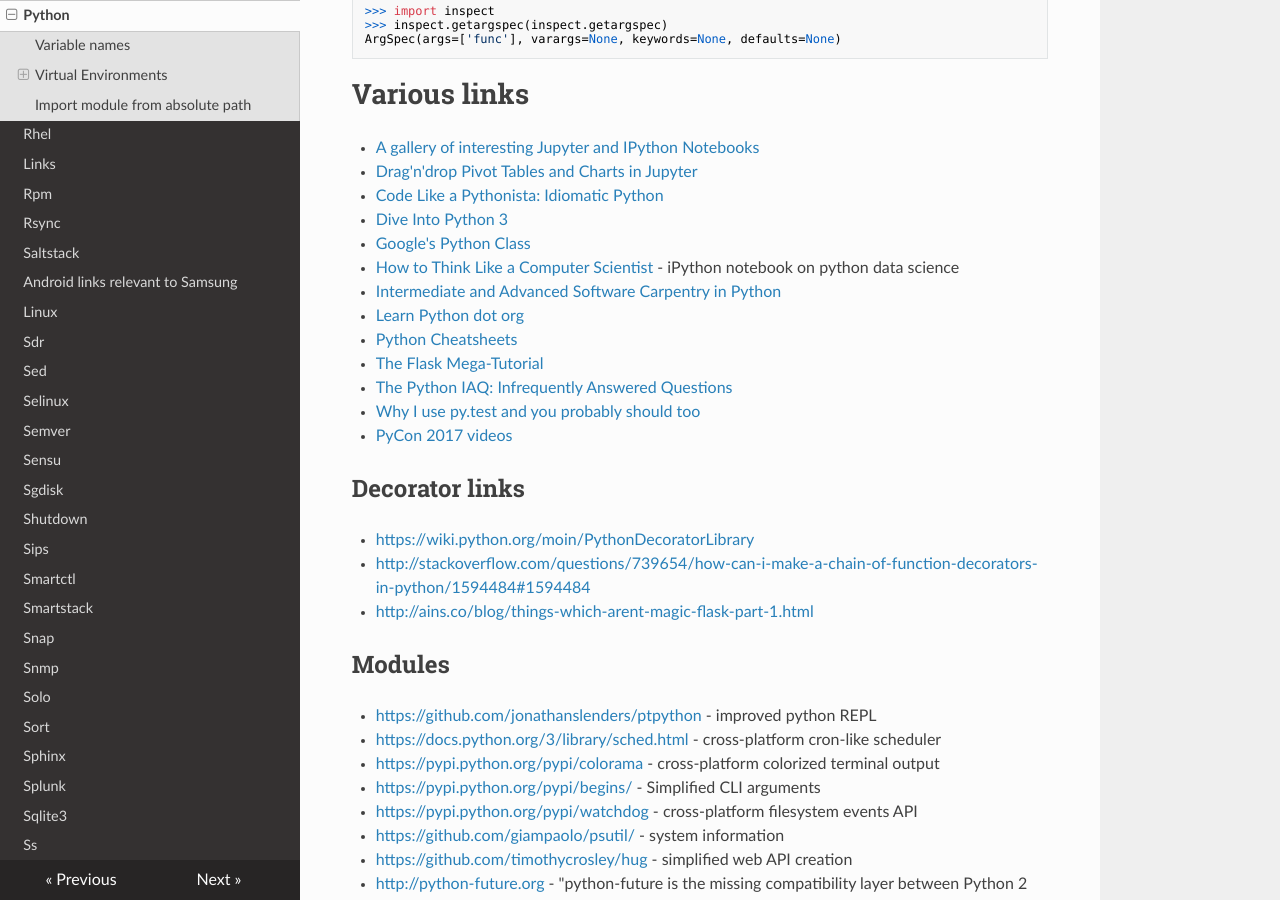
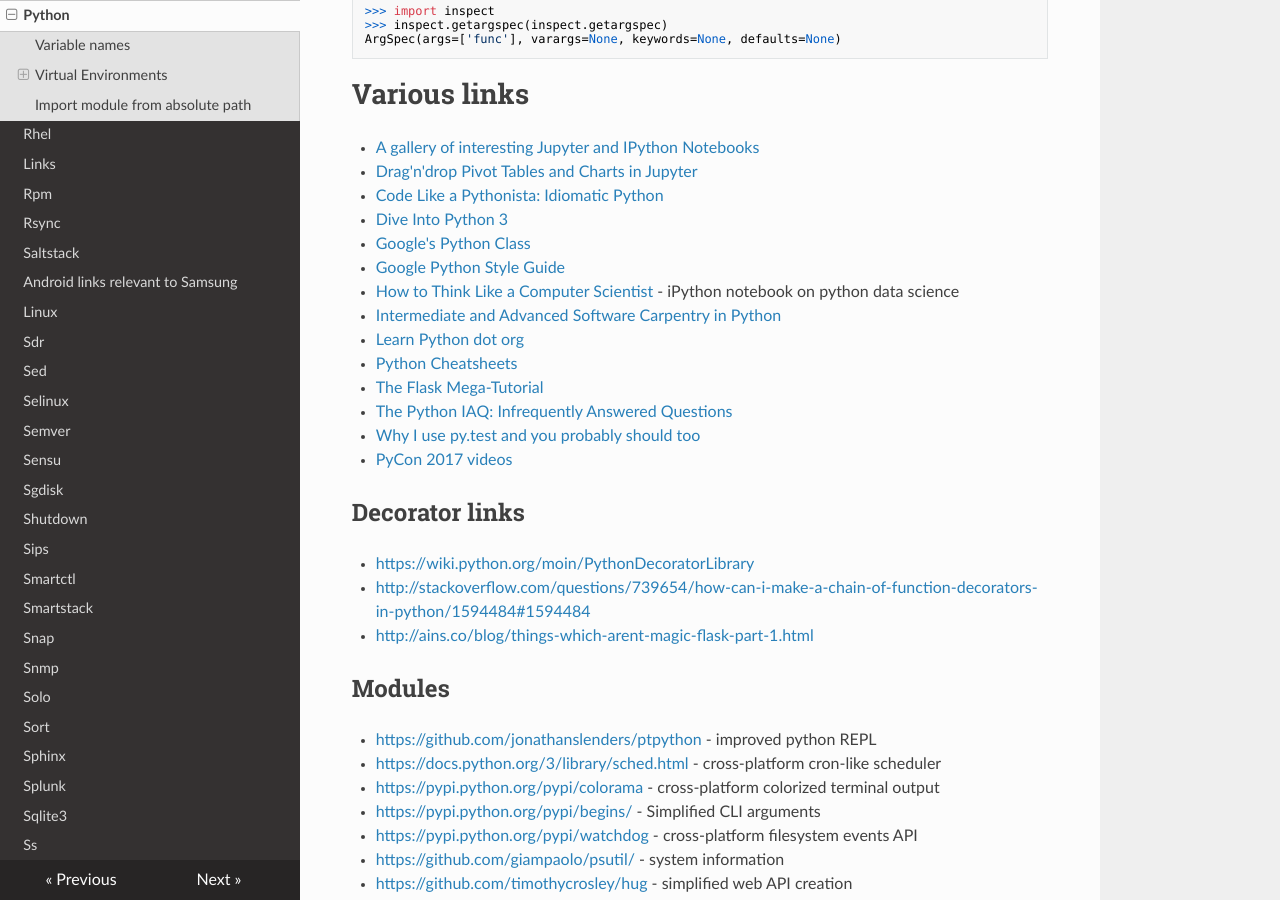
Before and after one commit to lando-cal/tech-notes, an MkDocs documentation site: the page built from docs/python.md, in a window 1280 px wide and 900 px high, scrolled down 3293 px. Built offline with MkDocs 1.6.1, drawn with Linux system fonts in a browser that asks for light colours; nearby versions of some CDN libraries.

Commit message:
Add google python style guide link

```diff
--- a/docs/python.md
+++ b/docs/python.md
@@ -150,6 +150,7 @@ ArgSpec(args=['func'], varargs=None, keywords=None, defaults=None)
 - [Code Like a Pythonista: Idiomatic Python](http://python.net/~goodger/projects/pycon/2007/idiomatic/handout.html)
 - [Dive Into Python 3](http://www.diveintopython3.net/)
 - [Google's Python Class](https://developers.google.com/edu/python/?csw=1)
+- [Google Python Style Guide](https://google.github.io/styleguide/pyguide.html)
 - [How to Think Like a Computer Scientist](http://interactivepython.org/courselib/static/thinkcspy/index.html) - iPython notebook on python data science
 - [Intermediate and Advanced Software Carpentry in Python](http://ivory.idyll.org/articles/advanced-swc/)
 - [Learn Python dot org](http://www.learnpython.org/)
```
